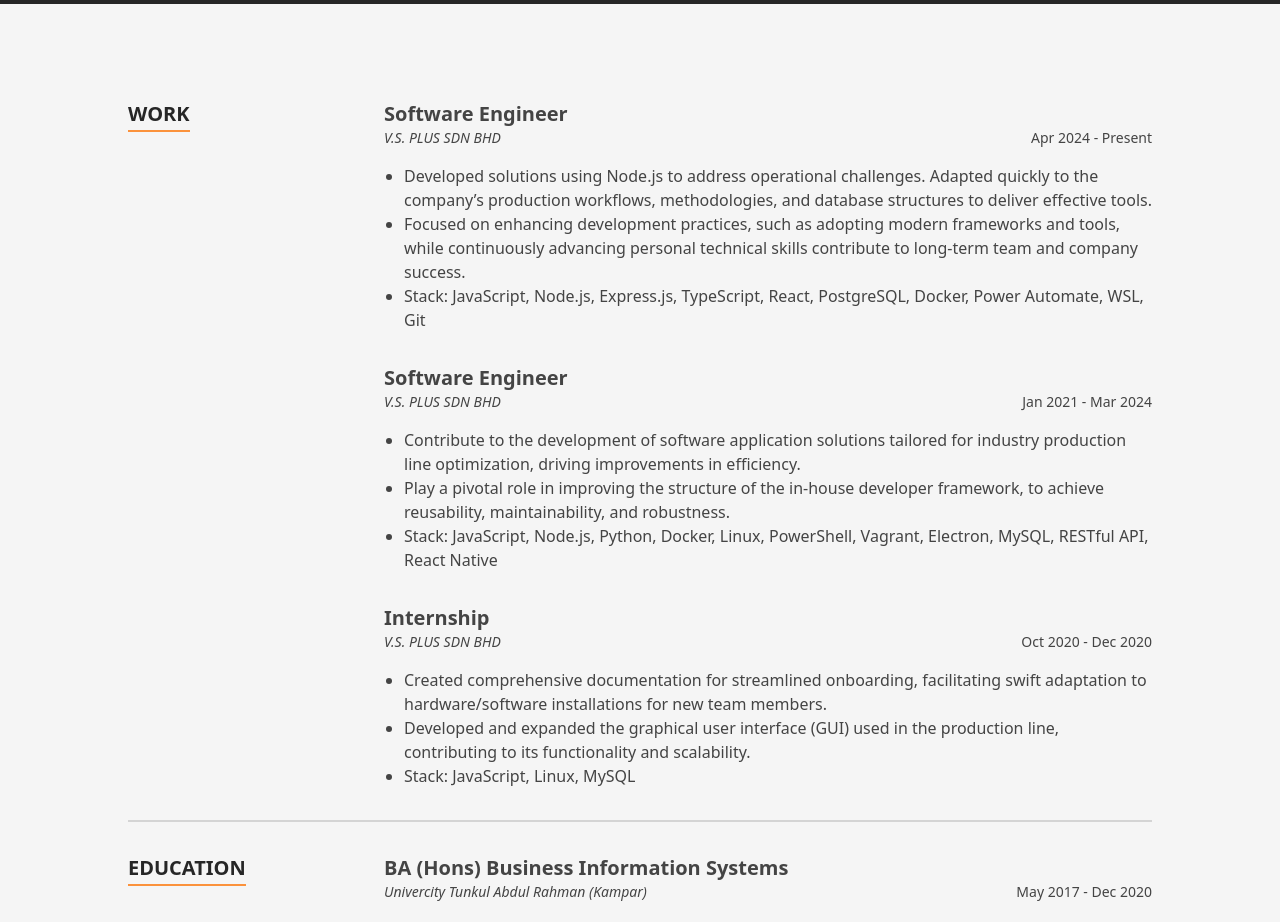
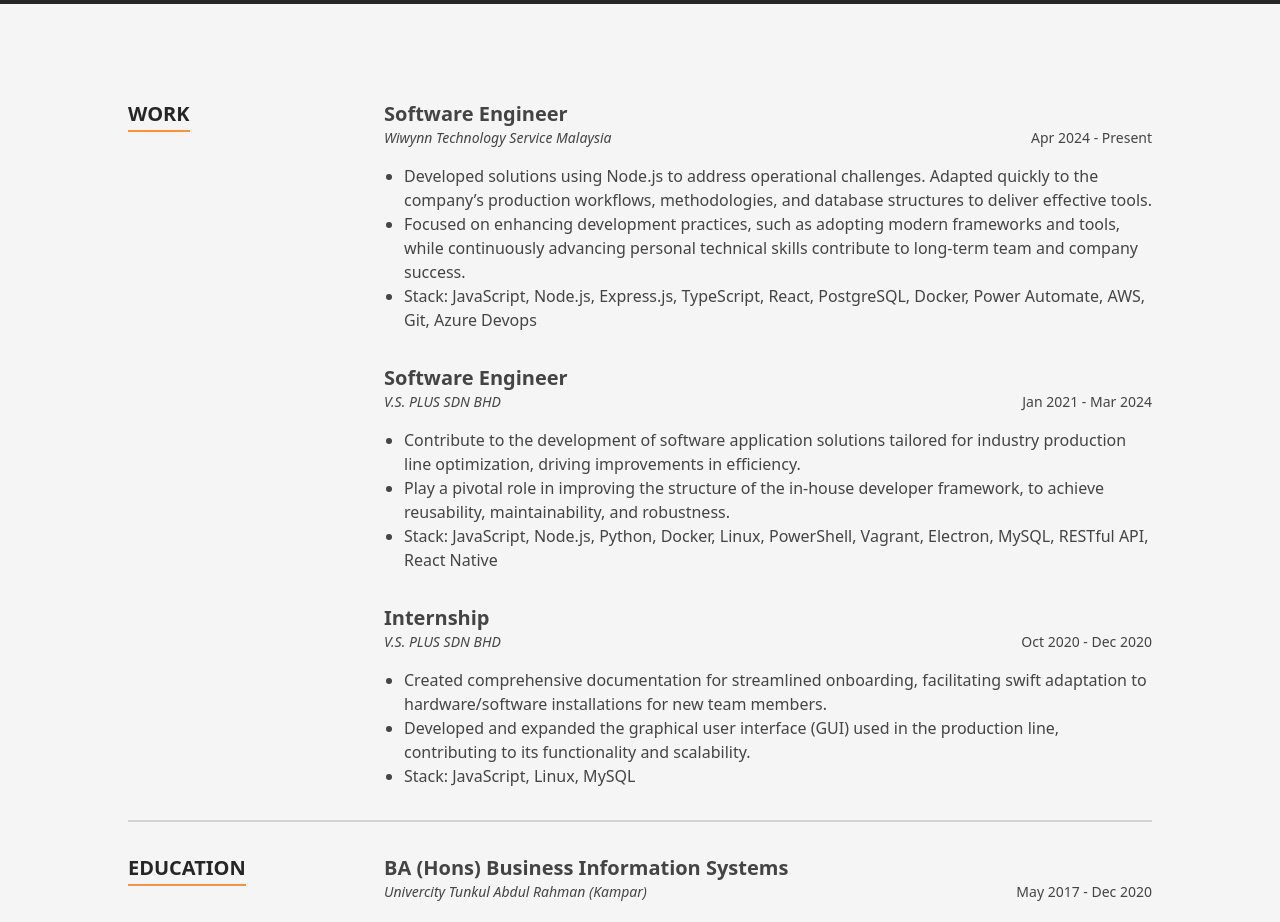
Before and after one commit to shchin45/shchin_portfolio, a Next.js app: page / in a window 1280 px wide. Shown: the part 1220-2142 px from the top of the page. Built offline with nearby package versions, Linux system fonts and the light colour scheme; no server answers.

Commit message:
Update data.tsx

```diff
--- a/src/data/data.tsx
+++ b/src/data/data.tsx
@@ -179,7 +179,7 @@
 export const experience: TimelineItem[] = [
   {
     date: 'Apr 2024 - Present',
-    location: 'V.S. PLUS SDN BHD',
+    location: 'Wiwynn Technology Service Malaysia',
     title: 'Software Engineer',
     content: (
       <>
@@ -193,7 +193,7 @@
             advancing personal technical skills contribute to long-term team and company success.
           </li>
           <li>
-            Stack: JavaScript, Node.js, Express.js, TypeScript, React, PostgreSQL, Docker, Power Automate, WSL, Git
+            Stack: JavaScript, Node.js, Express.js, TypeScript, React, PostgreSQL, Docker, Power Automate, AWS, Git, Azure Devops
           </li>
         </ul>
       </>
```
